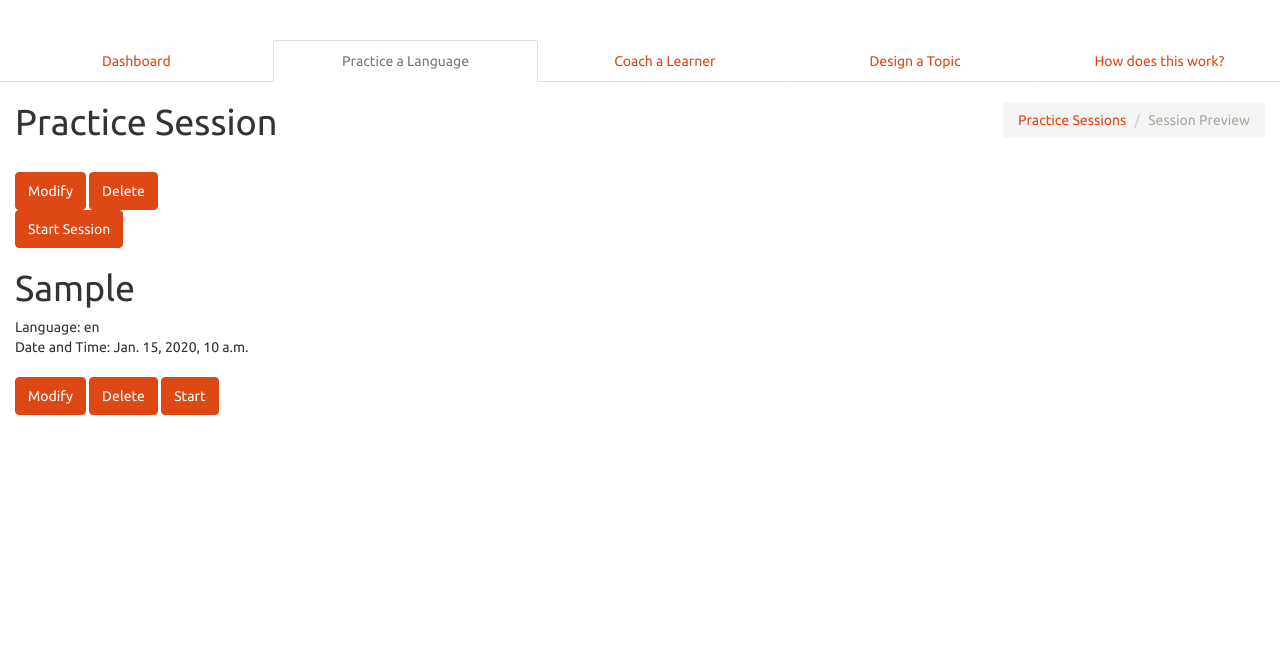
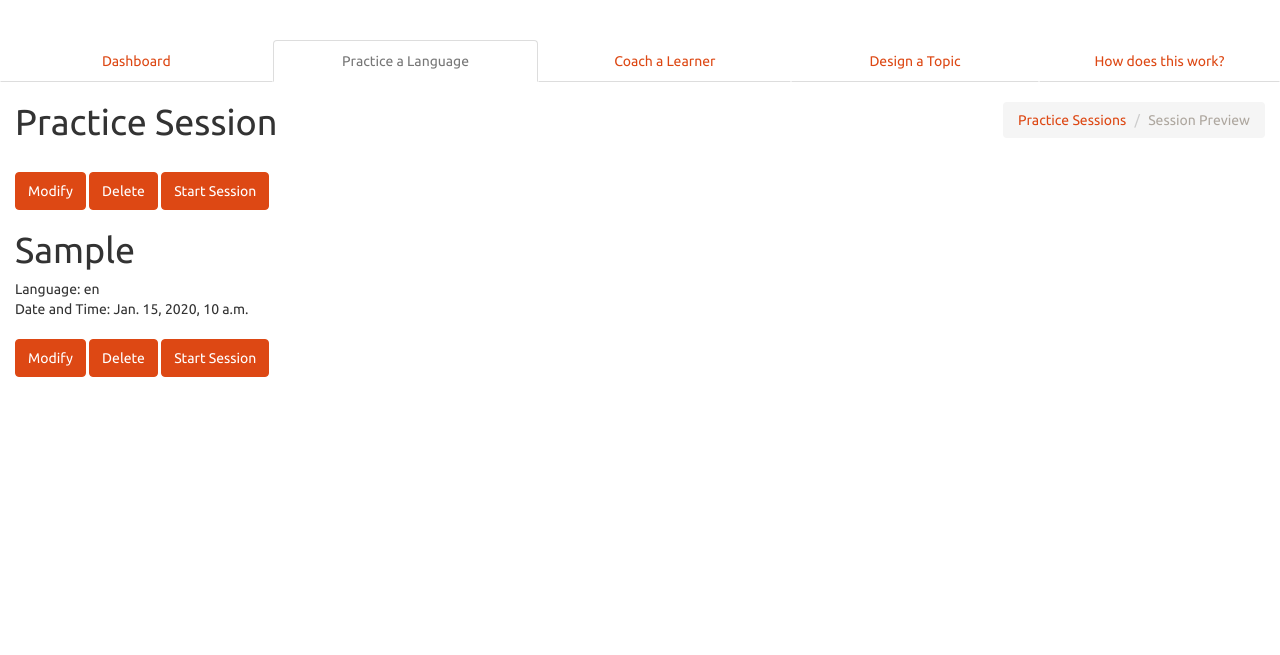
Before and after one commit to timcallagy/language2, a Django app: page /practice/1/ in a window 1280 px wide. Shown: the part 72-727 px from the top of the page. Run offline with Django 3.2, Linux system fonts and the light colour scheme; a user stored in the database is signed in; tables that the repository leaves empty hold one stand-in row (values such as "Sample post"); some libraries are stand-ins or nearby versions.

Commit message:
Fixed Practice Call buttons, js location.

```diff
--- a/static/js/language2.js
+++ b/static/js/language2.js
@@ -8,4 +8,43 @@ $(document).ready(function() {
 		$('#likes'+topicid).hide();
 	    });
 	});
+
+	var connection = new RTCMultiConnection();
+	connection.session = {
+		audio: true
+	};
+
+	connection.onstream = function(e) {
+		audioContainer.insertBefore(e.mediaElement, audioContainer.firstChild);
+	};
+
+	var sessions = {};
+	connection.onNewSession = function(session) {
+		if (sessions[session.sessionid]) return;
+		sessions[session.sessionid] = session;
+
+		var tr = document.createElement('tr');
+		tr.innerHTML = '<td>The Session has already started. <button class="join btn btn-primary">Join</button></td>';
+
+		$("[id^=setup-new-conference]").hide();
+		roomsList.insertBefore(tr, roomsList.firstChild);
+
+		var joinRoomButton = tr.querySelector('.join');
+		joinRoomButton.setAttribute('data-sessionid', session.sessionid);
+		joinRoomButton.onclick = function() {
+			this.disabled = true;
+			var sessionid = this.getAttribute('data-sessionid');
+			session = sessions[sessionid];
+			if (!session) throw 'No such session exists.';
+			connection.join(session);
+		};
+	};
+
+	var audioContainer = document.getElementById('audios-container') || document.body;
+	var roomsList = document.getElementById('rooms-list');
+	$("[id^=setup-new-conference]").click(function(){
+		connection.open();
+		$("[id^=setup-new-conference]").hide();
+	});
+	connection.connect();
 });
--- a/templates/lambada/practice_detail.html
+++ b/templates/lambada/practice_detail.html
@@ -28,9 +28,7 @@
 	<a class="btn btn-primary" href="/practice/{{ object.pk }}/update/">{% trans "Modify" %}</a>
 	<a class="btn btn-primary" href="/topic/{{ object.pk }}/delete/">{% trans "Delete" %}</a>
 	<!--	<a id="setup-new-conference" class="btn btn-primary setup" href="/topic/{{ object.pk }}/start/">{% trans "Start" %}</a> -->
-	<section>
-		<button id="setup-new-conference" class="btn btn-primary setup">{% trans "Start Session" %}</button>
-	</section>
+	<button id="setup-new-conference" class="btn btn-primary setup">{% trans "Start Session" %}</button>
 	<h1>{{ object.topic.headline }}</h1>
 	{% trans "Language" %}: {{ object.topic.language  }}<br>
 	{% trans "Date and Time" %}: {{ object.dateTime  }}<br>
@@ -38,51 +36,11 @@
 	<table style="width: 100%;" id="rooms-list"></table>
 	<div id="audios-container"></div>
 
-	<script>
-		var connection = new RTCMultiConnection();
-		connection.session = {
-			audio: true
-		};
-
-		connection.onstream = function(e) {
-			audioContainer.insertBefore(e.mediaElement, audioContainer.firstChild);
-		};
-
-		var sessions = {};
-		connection.onNewSession = function(session) {
-			if (sessions[session.sessionid]) return;
-			sessions[session.sessionid] = session;
-
-			var tr = document.createElement('tr');
-			tr.innerHTML = '<td>The Session has already started. </td>' + '<td><button class="join btn btn-primary">Join</button></td>';
-			roomsList.insertBefore(tr, roomsList.firstChild);
-
-			var joinRoomButton = tr.querySelector('.join');
-			joinRoomButton.setAttribute('data-sessionid', session.sessionid);
-			joinRoomButton.onclick = function() {
-				this.disabled = true;
-				var sessionid = this.getAttribute('data-sessionid');
-				session = sessions[sessionid];
-				if (!session) throw 'No such session exists.';
-				connection.join(session);
-			};
-		};
-
-		var audioContainer = document.getElementById('audios-container') || document.body;
-		var roomsList = document.getElementById('rooms-list');
-		document.getElementById('setup-new-conference').onclick = function() {
-			this.disabled = true;
-			connection.open();
-		};
-		// setup signaling to search existing sessions
-		connection.connect();
-	</script>
-
 
 	<br>
 	<a class="btn btn-primary" href="/practice/{{ object.pk }}/update/">{% trans "Modify" %}</a>
 	<a class="btn btn-primary" href="/topic/{{ object.pk }}/delete/">{% trans "Delete" %}</a>
-	<a id="setup-new-conference" class="btn btn-primary" href="/topic/{{ object.pk }}/start/">{% trans "Start" %}</a>
+	<button id="setup-new-conference" class="btn btn-primary setup">{% trans "Start Session" %}</button>
 
 	<br>
 	<br>
```
Also changed, not shown: 3 other files.
